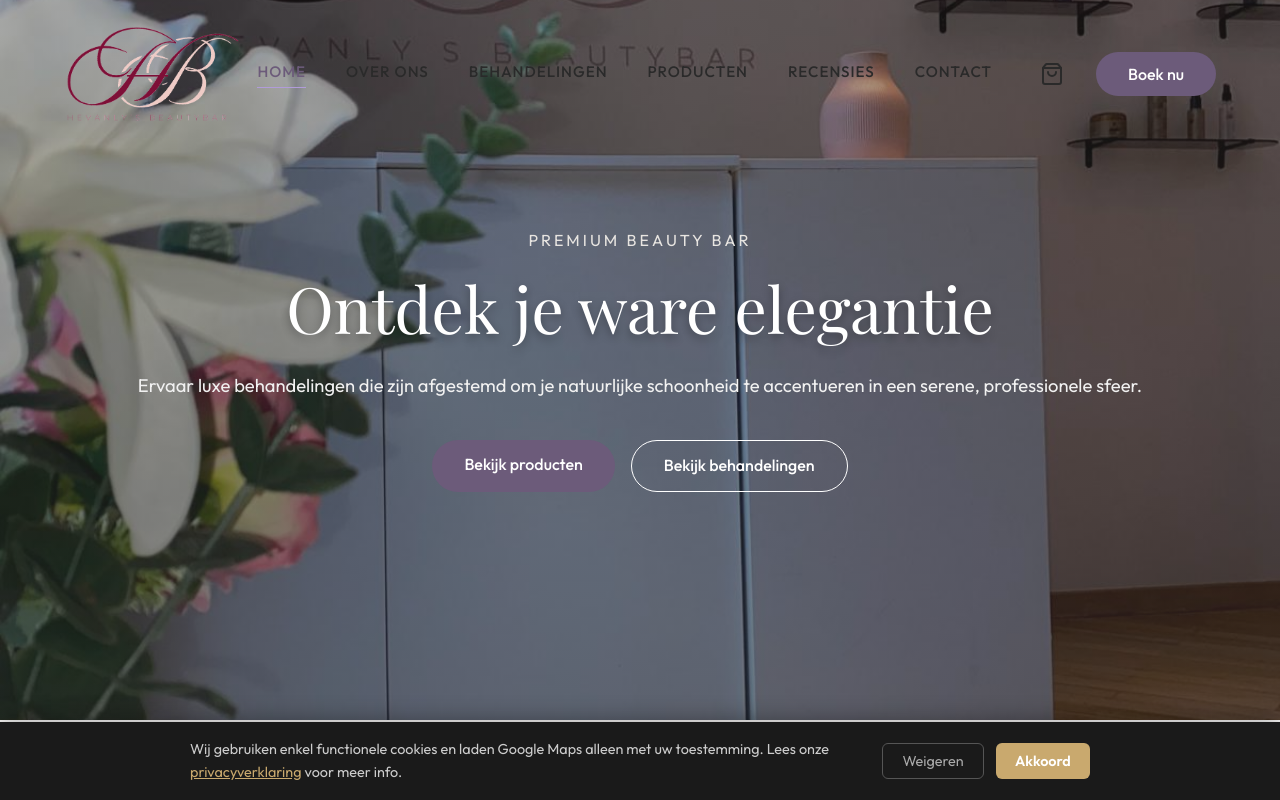
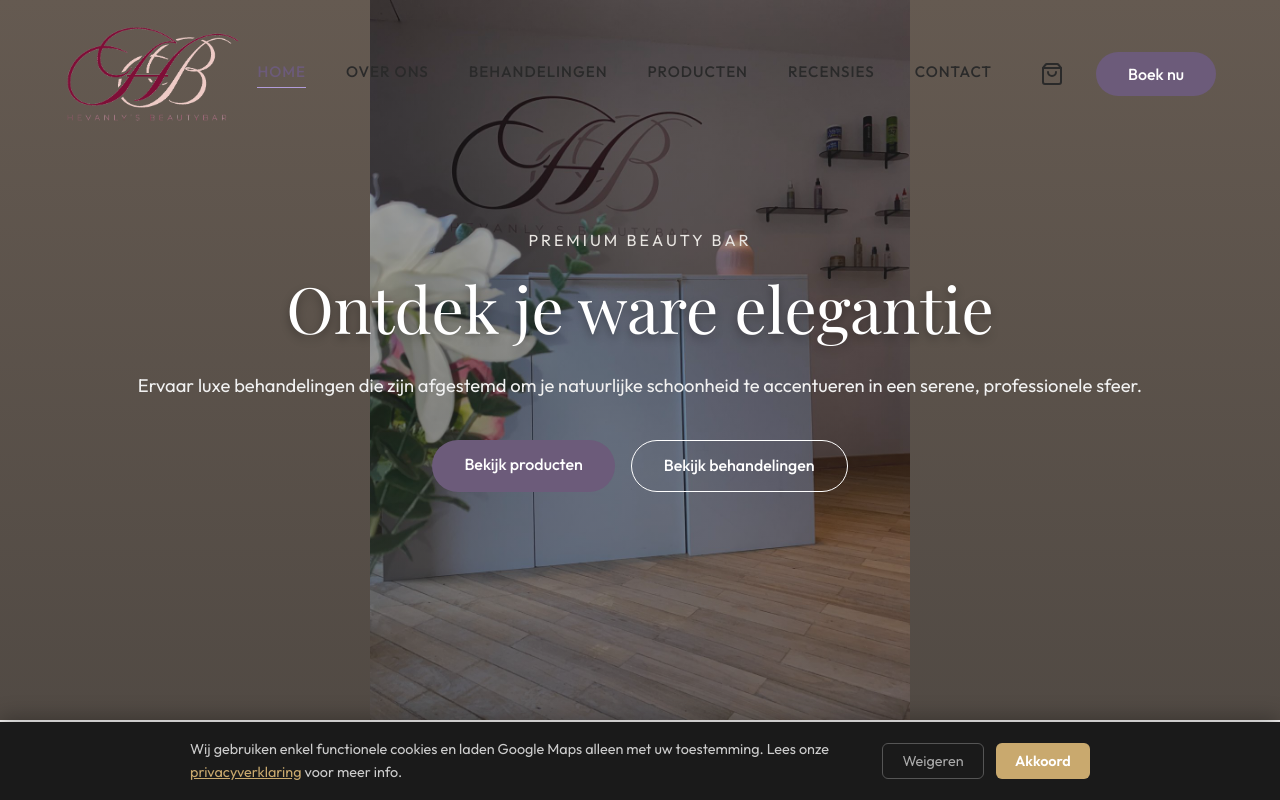
Before and after one commit to r1092656/hevanly-s, a React (Vite) app: page / in a window 1280 px wide. Shown: the top 800 px of the page. Built offline with nearby package versions, Linux system fonts and the light colour scheme; a web font is replaced by a local one.

Commit message:
Foto zoom fix hero + over ons

```diff
--- a/src/pages/About.css
+++ b/src/pages/About.css
@@ -68,9 +68,10 @@
 
 .salon-photo {
   width: 100%;
-  max-height: 500px;
-  object-fit: cover;
+  max-height: 600px;
+  object-fit: contain;
   display: block;
+  background-color: #f5f0eb;
 }
 
 .salon-photo-caption {
--- a/src/pages/Home.css
+++ b/src/pages/Home.css
@@ -22,8 +22,9 @@
   left: 0;
   width: 100%;
   height: 100%;
-  background-size: cover;
-  background-position: center;
+  background-size: contain;
+  background-position: center center;
+  background-repeat: no-repeat;
   background-color: var(--color-primary); /* fallback */
   z-index: 1;
 }
```
